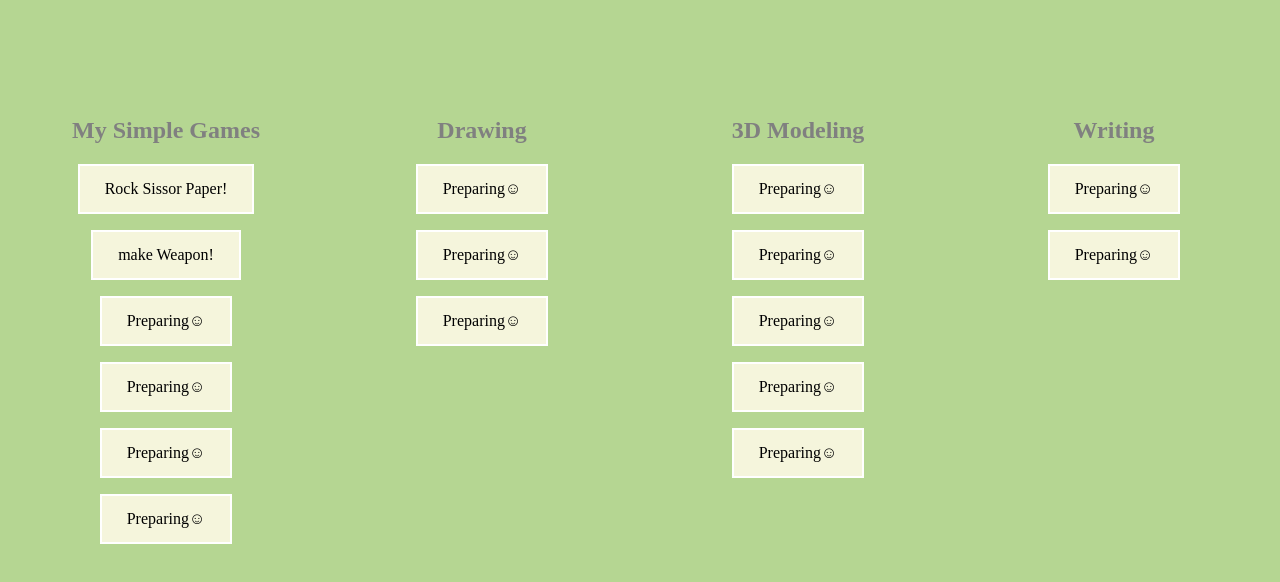
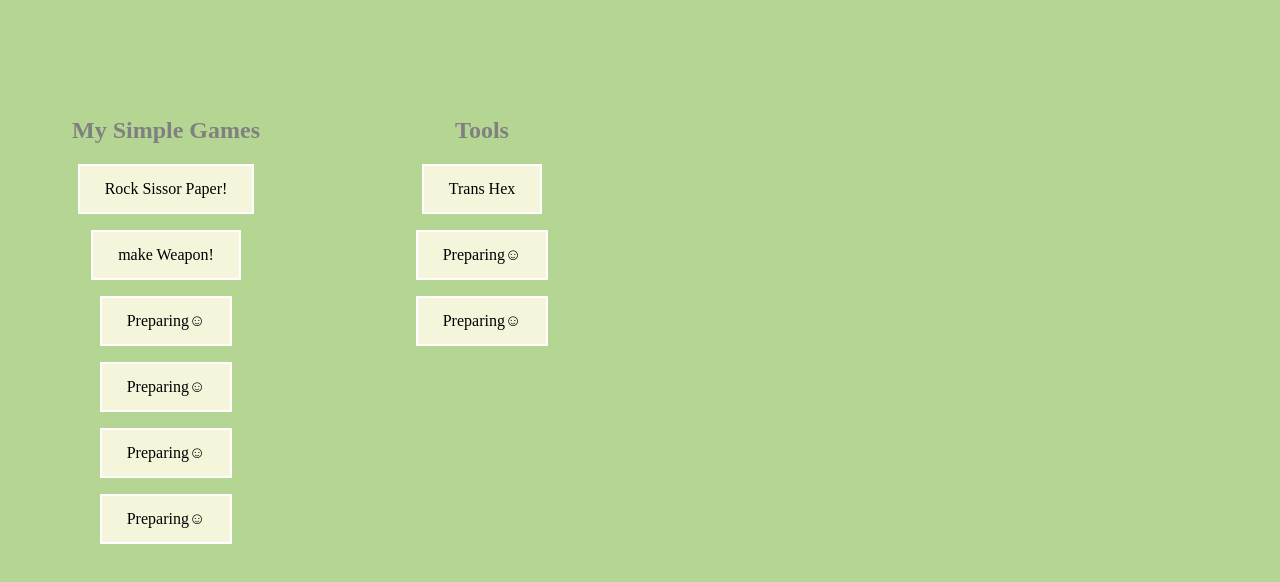
Before and after one commit to delusionbox/delusionbox.github.io, a plain HTML site: page index.html in a window 1280 px wide. Shown: the part 62-644 px from the top of the page. Drawn offline with Linux system fonts and the light colour scheme.

Commit message:
Update index.html
add hex trans

```diff
--- a/index.html
+++ b/index.html
@@ -28,9 +28,9 @@
 	</p>
 	</div>
 	<div class="column">
-	<h2>Drawing</h2>
+	<h2>Tools</h2>
 	<p>
-		<a href="./prepare/prepare.html" target="_blank">Preparing☺</a>
+		<a href="./tools/trans.html" target="_blank">Trans Hex</a>
 	</p>
 	<p>
 		<a href="./prepare/prepare.html" target="_blank">Preparing☺</a>
@@ -40,32 +40,7 @@
 	</p>
 	</div>
 	<div class="column">
-	<h2>3D Modeling</h2>
-	<p>
-		<a href="./prepare/prepare.html" target="_blank">Preparing☺</a>
-	</p>
-	<p>
-		<a href="./prepare/prepare.html" target="_blank">Preparing☺</a>
-	</p>
-	<p>
-		<a href="./prepare/prepare.html" target="_blank">Preparing☺</a>
-	</p>
-	<p>
-		<a href="./prepare/prepare.html" target="_blank">Preparing☺</a>
-	</p>
-	<p>
-		<a href="./prepare/prepare.html" target="_blank">Preparing☺</a>
-	</p>
-	</div>
-	<div class="column">
-	<h2>Writing</h2>
-	<p>
-		<a href="./prepare/prepare.html" target="_blank">Preparing☺</a>
-	</p>
-	<p>
-		<a href="./prepare/prepare.html" target="_blank">Preparing☺</a>
-	</p>
-	</div>
+
   </div>
   <footer>
 	<div>
```
